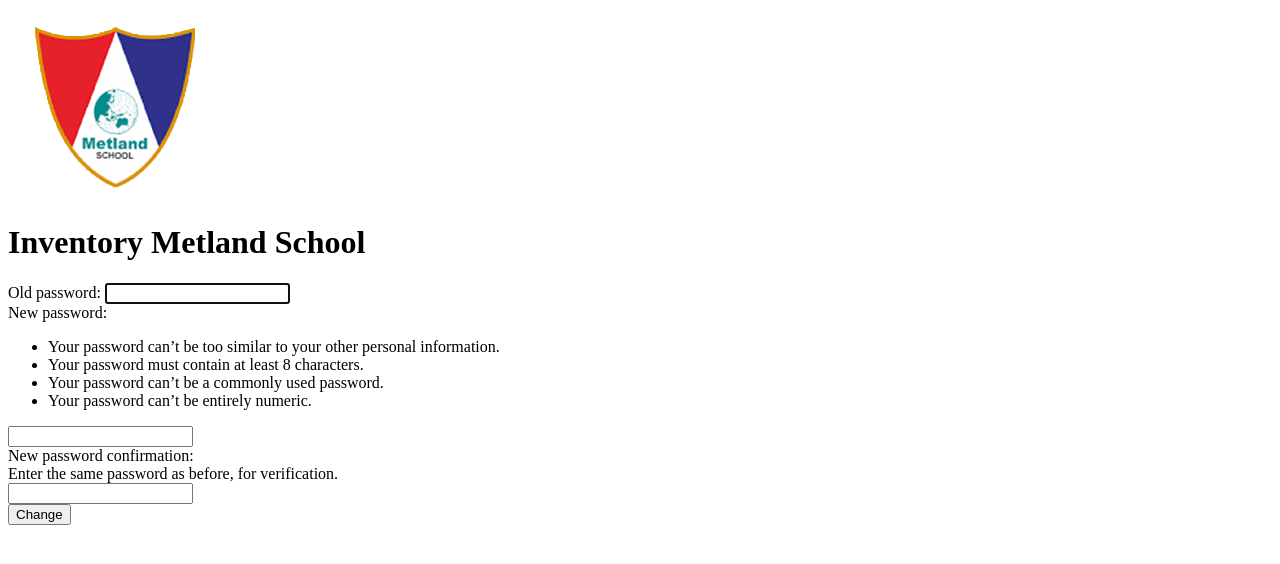
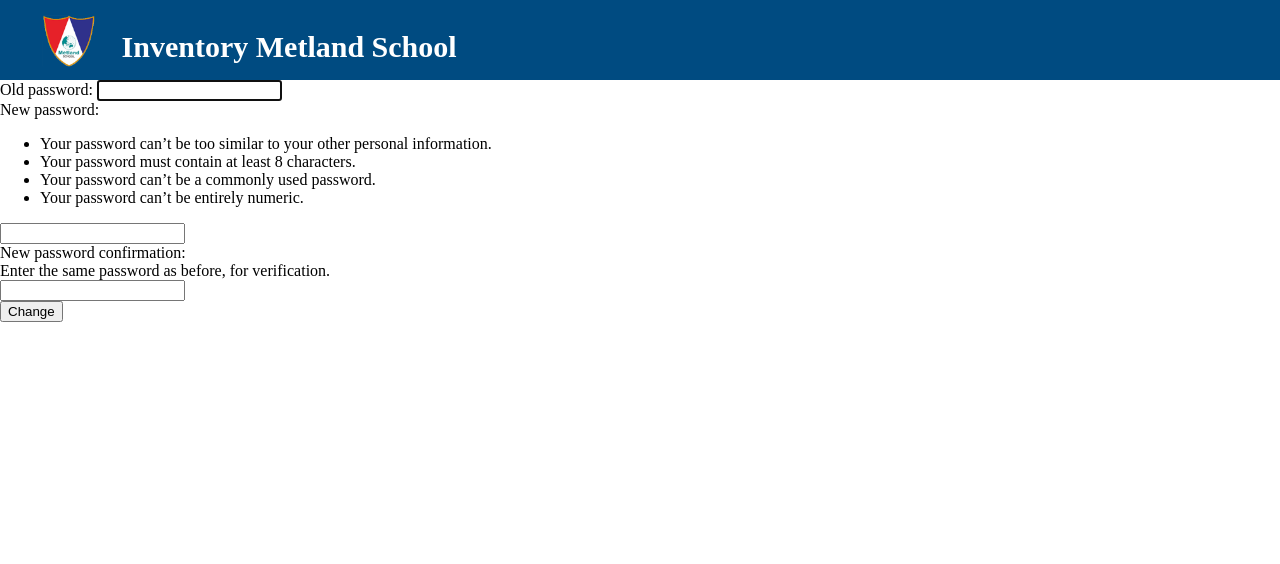
Before and after one commit to Adreon19/web-inventory, a Django app: page /accounts/password_change/ in a window 1280 px wide. Shown: the top 564 px of the page. Run offline with Django 5.2, Linux system fonts and the light colour scheme; some libraries are stand-ins or nearby versions; some web fonts are replaced.

Commit message:
gfdgdfgdgdfgdfgfg

```diff
--- a/src/static/css/user.css
+++ b/src/static/css/user.css
@@ -1,3 +1,6 @@
+* {
+  box-sizing: border-box;
+}
 body {
   margin: 0;
   padding: 0;
--- a/src/templates/405.html
+++ b/src/templates/405.html
@@ -0,0 +1,3 @@
+{% extends "layout/base.html" %}
+{% block title %} Not allowed {% endblock %}
+{% block contents %} <h1>405 Method not allowed!!</h1> {% endblock contents%}
--- a/src/templates/registration/password_change.html
+++ b/src/templates/registration/password_change.html
@@ -2,6 +2,7 @@
 {% load static %}
 {% block title %} Change Password {% endblock %}
 {% block css %}
+<link rel="stylesheet" href="{% static 'css/user.css'%}">
 <style>
     .sidenav{
         display: none;
--- a/src/templates/users/profile.html
+++ b/src/templates/users/profile.html
@@ -1,5 +1,7 @@
-{%extends 'layout/base.html'%} {% load static %} {%block title %} Profile
-{%endblock %} {%block css %}
+{%extends 'layout/base.html'%}
+{% load static %}
+{%block title %} Profile{%endblock %}
+{%block css %}
 <link rel="stylesheet" href="{% static 'css/user.css' %}" /> {% endblock %}
 {%block navbar %} {% include "components/usernav.html" %} {%endblock navbar%}
 {%block contents%}
```
